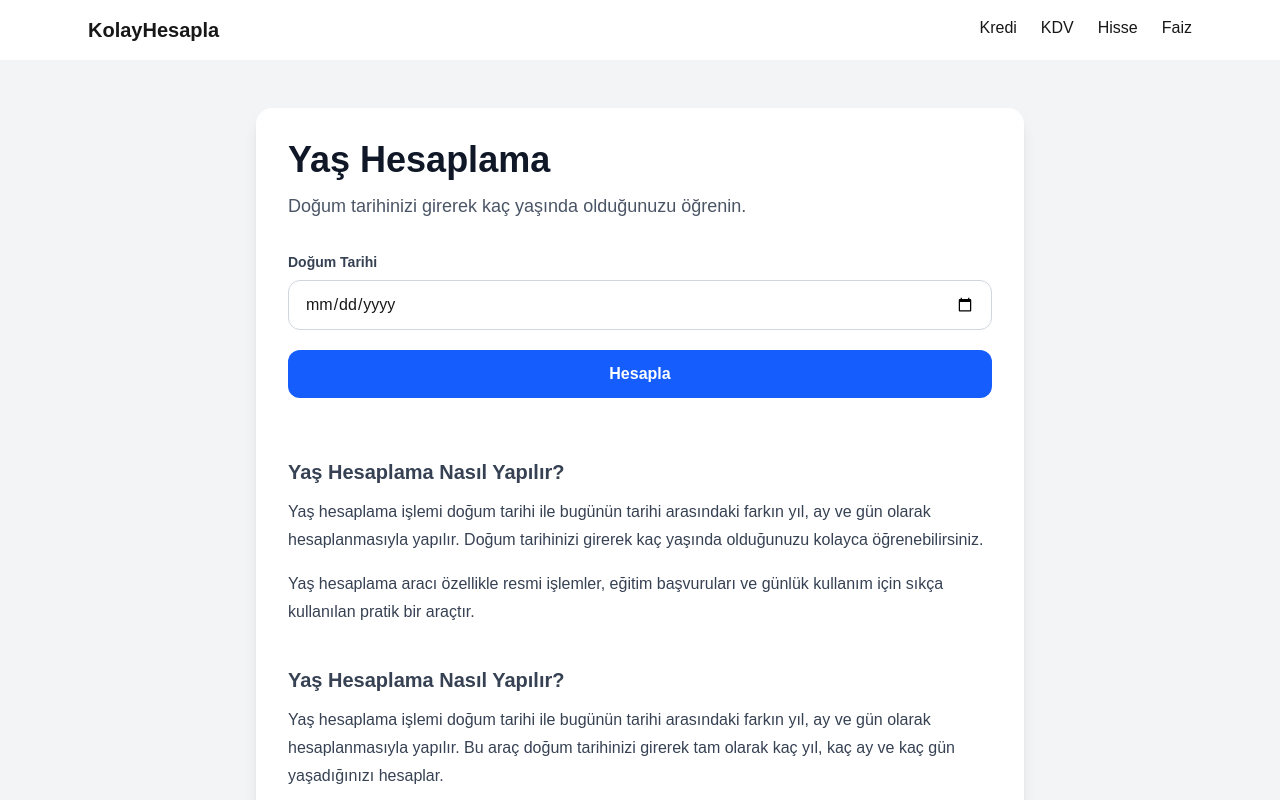
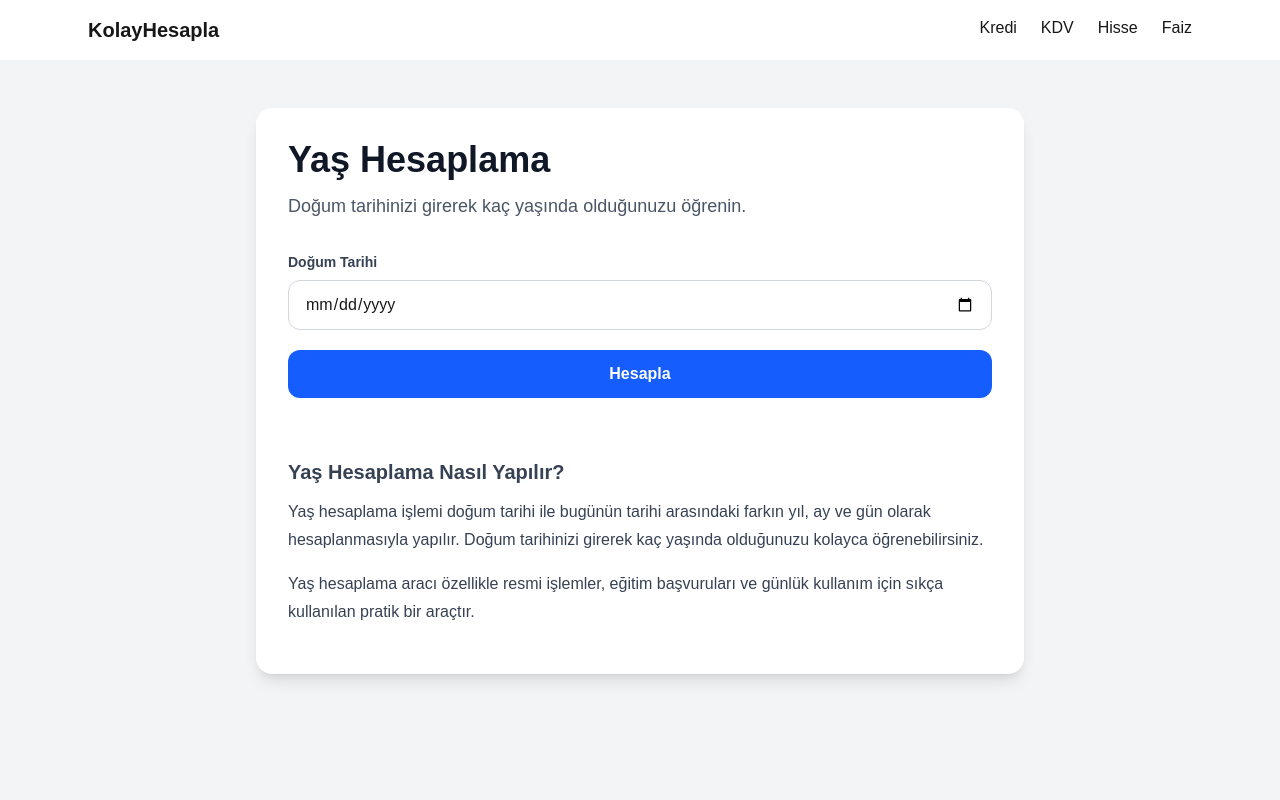
Before and after one commit to erkanckr455/kolayhesapla, a Next.js app: page /yas-hesaplama in a window 1280 px wide. Shown: the top 800 px of the page. Built offline with nearby package versions, Linux system fonts and the light colour scheme.

Commit message:
Yas hesaplama seo duzeltildi

```diff
--- a/app/yas-hesaplama/page.tsx
+++ b/app/yas-hesaplama/page.tsx
@@ -65,26 +65,6 @@ export default function YasHesaplama() {
             Yaşınız: {sonuc}
           </div>
         )}
-        <div className="mt-10 text-gray-700 leading-7">
-
-<h2 className="text-xl font-semibold mb-3">
-Yaş Hesaplama Nasıl Yapılır?
-</h2>
-
-<p className="mb-4">
-Yaş hesaplama işlemi doğum tarihi ile bugünün tarihi arasındaki farkın
-yıl, ay ve gün olarak hesaplanmasıyla yapılır. Doğum tarihinizi girerek
-kaç yaşında olduğunuzu kolayca öğrenebilirsiniz.
-</p>
-
-<p className="mb-4">
-Yaş hesaplama aracı özellikle resmi işlemler, eğitim başvuruları ve
-günlük kullanım için sıkça kullanılan pratik bir araçtır.
-</p>
-
-</div>
-
-      </div>
 
         <div className="mt-10 text-gray-700 leading-7">
           <h2 className="text-xl font-semibold mb-3">
@@ -93,17 +73,17 @@ günlük kullanım için sıkça kullanılan pratik bir araçtır.
 
           <p className="mb-4">
             Yaş hesaplama işlemi doğum tarihi ile bugünün tarihi arasındaki
-          farkın yıl, ay ve gün olarak hesaplanmasıyla yapılır. Bu araç
-          doğum tarihinizi girerek tam olarak kaç yıl, kaç ay ve kaç gün
-          yaşadığınızı hesaplar.
+            farkın yıl, ay ve gün olarak hesaplanmasıyla yapılır. Doğum
+            tarihinizi girerek kaç yaşında olduğunuzu kolayca öğrenebilirsiniz.
           </p>
 
           <p className="mb-4">
-          Yaş hesaplama aracı; doğum günü hesaplama, kaç yaşındayım gibi
-          soruların cevabını hızlı şekilde öğrenmek için kullanılır.
+            Yaş hesaplama aracı özellikle resmi işlemler, eğitim başvuruları
+            ve günlük kullanım için sıkça kullanılan pratik bir araçtır.
           </p>
         </div>
 
+      </div>
     </CalculatorLayout>
   )
 }
```
Lines whose indentation alone changed are shown as unchanged.
